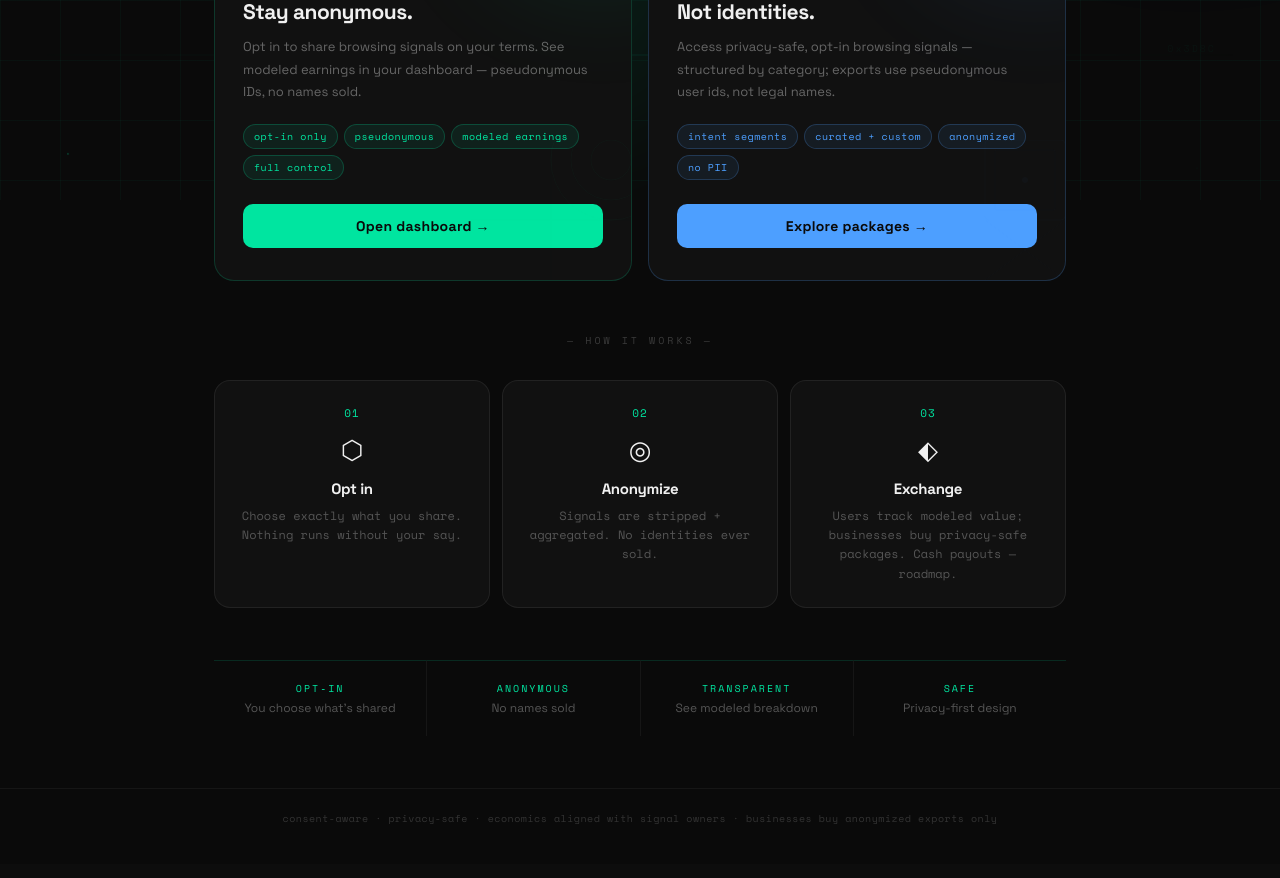
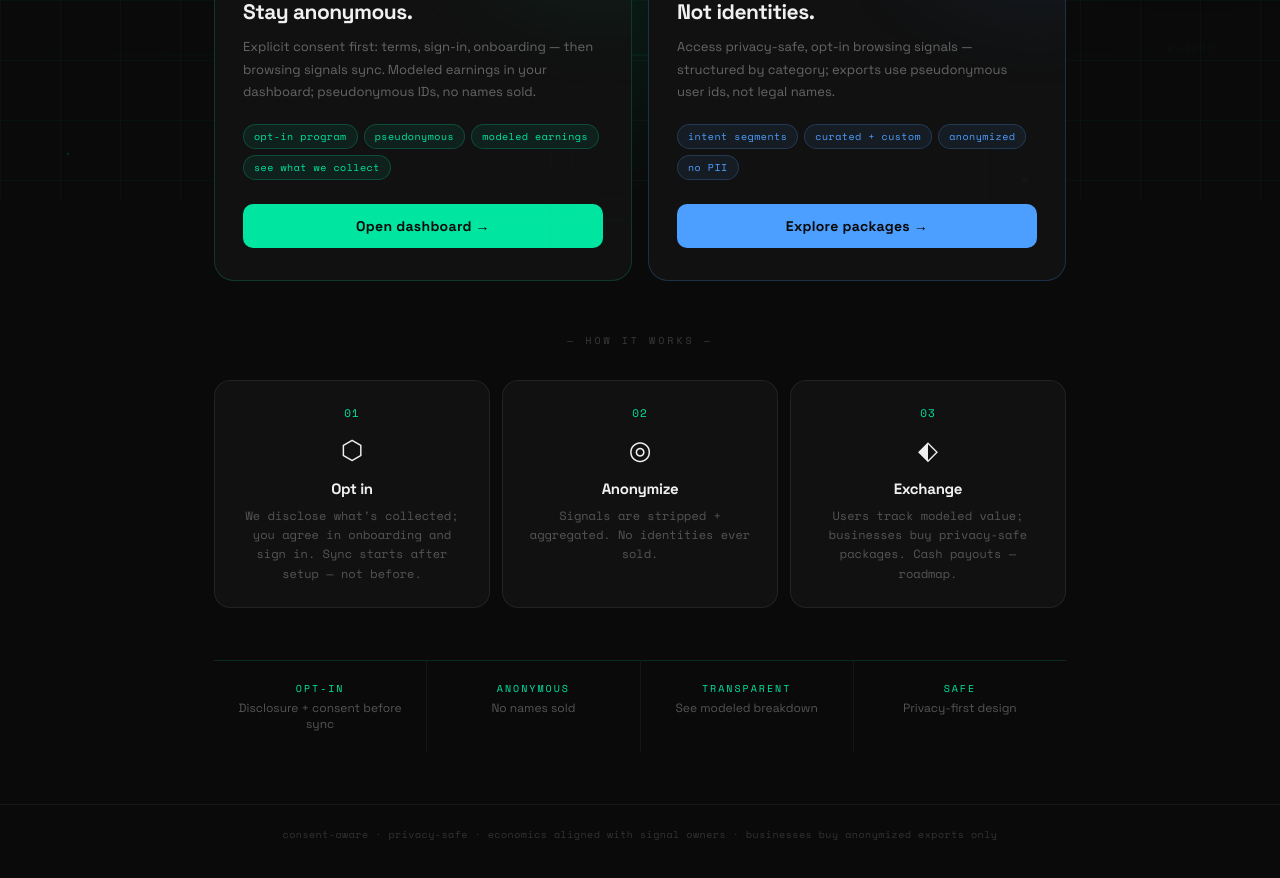
Before and after one commit to khatriadbhut/reclaim, a React (Vite) app in the folder dashboard/: page / in a window 1280 px wide. Shown: the part 600-1478 px from the top of the page. Built offline with nearby package versions, Linux system fonts and the light colour scheme.

Commit message:
fix(landing): honest opt-in copy (consent/disclosure, not granular toggles)
- Trust strip, step 01, consumer card body + chips

```diff
--- a/dashboard/src/pages/Landing.jsx
+++ b/dashboard/src/pages/Landing.jsx
@@ -9,7 +9,7 @@ const ROTATING_ENDINGS = ["value.", "privacy.", "control.", "safety.", "fairness
    TRUST ITEMS
 ───────────────────────────────────────── */
 const TRUST = [
-  { k: "Opt‑in",       v: "You choose what's shared" },
+  { k: "Opt‑in",       v: "Disclosure + consent before sync" },
   { k: "Anonymous",    v: "No names sold" },
   { k: "Transparent",  v: "See modeled breakdown" },
   { k: "Safe",         v: "Privacy-first design" },
@@ -24,8 +24,8 @@ const PRODUCT_CARDS = [
     tag: "// reclaim consumer",
     tone: "user",
     title: "Track value.\nStay anonymous.",
-    body: "Opt in to share browsing signals on your terms. See modeled earnings in your dashboard — pseudonymous IDs, no names sold.",
-    bullets: ["opt-in only", "pseudonymous", "modeled earnings", "full control"],
+    body: "Explicit consent first: terms, sign-in, onboarding — then browsing signals sync. Modeled earnings in your dashboard; pseudonymous IDs, no names sold.",
+    bullets: ["opt-in program", "pseudonymous", "modeled earnings", "see what we collect"],
     href: "/user",
     cta: "Open dashboard →",
   },
@@ -45,7 +45,7 @@ const PRODUCT_CARDS = [
    HOW-IT-WORKS STEPS
 ───────────────────────────────────────── */
 const STEPS = [
-  { n: "01", icon: "⬡", t: "Opt in",    d: "Choose exactly what you share. Nothing runs without your say." },
+  { n: "01", icon: "⬡", t: "Opt in",    d: "We disclose what’s collected; you agree in onboarding and sign in. Sync starts after setup — not before." },
   { n: "02", icon: "◎", t: "Anonymize", d: "Signals are stripped + aggregated. No identities ever sold." },
   { n: "03", icon: "⬖", t: "Exchange",  d: "Users track modeled value; businesses buy privacy-safe packages. Cash payouts — roadmap." },
 ];
```
